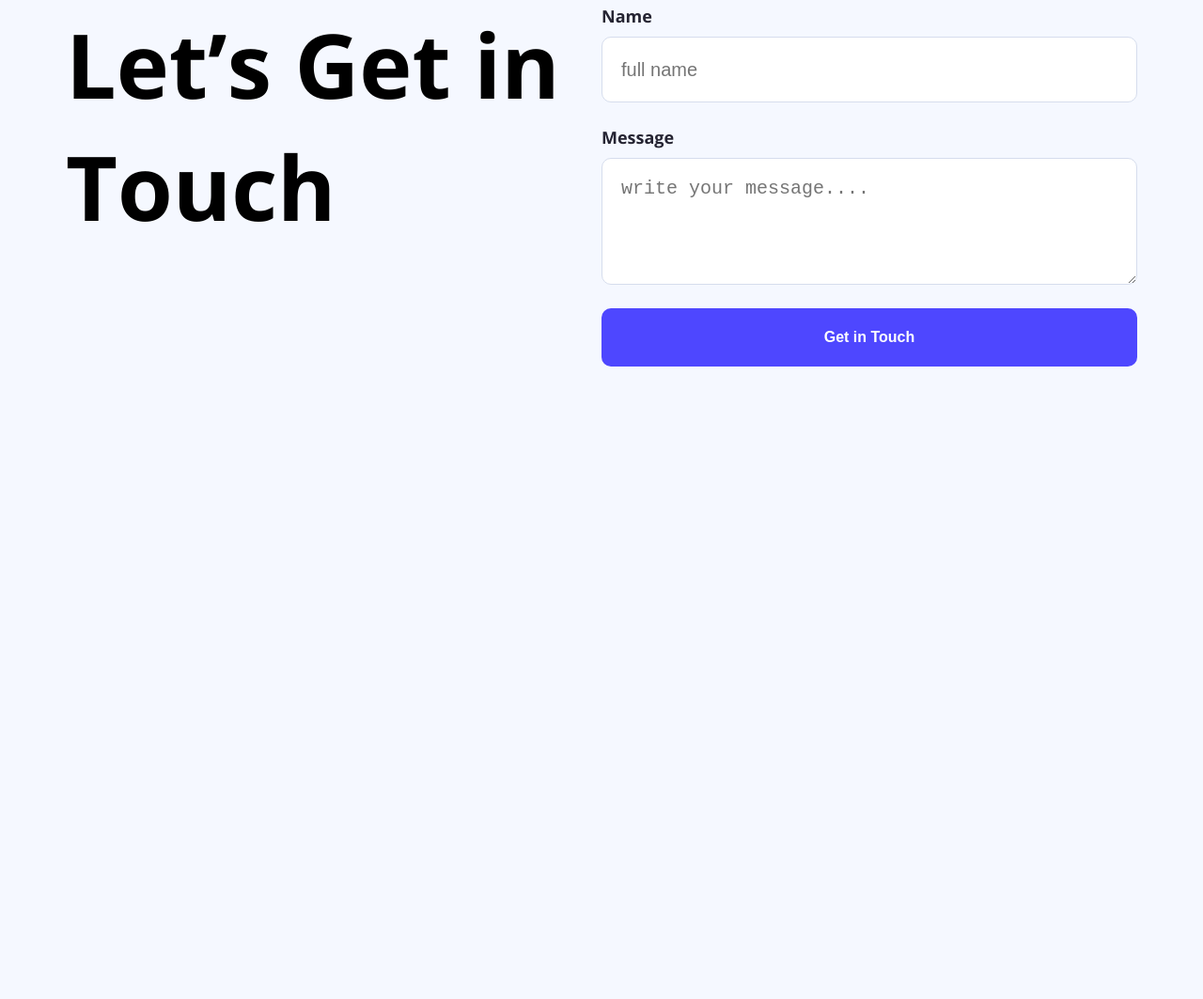
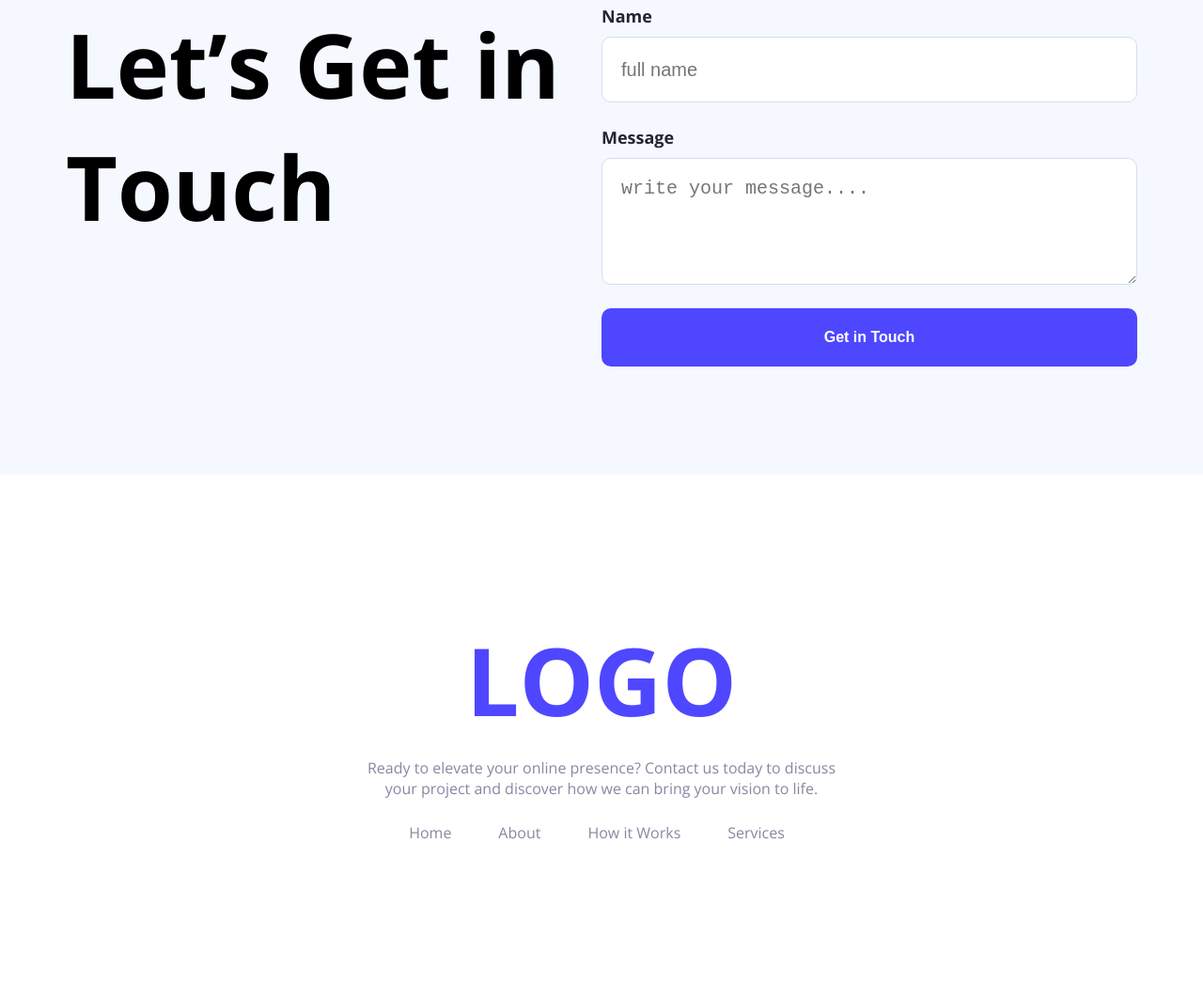
Before and after one commit to Shagota10/Assignment-01, a plain HTML site: page index.html in a window 1280 px wide. Shown: the part 1842-2905 px from the top of the page at 94% size. Before the commit the page ends 2347 px from the top, so only its background shows below. Drawn offline with nearby package versions, Linux system fonts and the light colour scheme.

Commit message:
done footer part

```diff
--- a/index.html
+++ b/index.html
@@ -91,6 +91,19 @@
         <!-- Let’s get in touch section end  -->
     </main>
     <!-- Main end -->
+    <!-- Footer start -->
+    <footer class="footer-area">
+        <h2 class="footer-title">LOGO</h2>
+        <p class="footer-description">Ready to elevate your online presence? Contact us today to discuss your project
+            and discover how we can bring your vision to life.</p>
+        <ul class="footer-link-list">
+            <li><a class="#home" href="">Home</a></li>
+            <li><a class="#about" href="">About</a></li>
+            <li><a class="#howitworks" href="">How it Works</a></li>
+            <li><a class="#services" href="">Services</a></li>
+        </ul>
+    </footer>
+    <!-- Footer end -->
 </body>
 
 </html>
--- a/styles/styles.css
+++ b/styles/styles.css
@@ -228,3 +228,41 @@ main section {
     width: 100%;
     padding: 22px 35px;
 }
+
+/* footer styles */
+.footer-area {
+    background-color: #ffffff;
+    padding: 150px 100px;
+}
+
+.footer-title {
+    font-size: 100px;
+    font-weight: bold;
+    color: #4E47FF;
+    text-align: center;
+    margin-bottom: 15px;
+}
+
+.footer-description {
+    font-size: 16px;
+    color: #8987A1;
+    width: 530px;
+    text-align: center;
+    margin: 0px auto 25px;
+}
+
+.footer-link-list {
+    display: flex;
+    align-items: center;
+    justify-content: center;
+}
+
+.footer-link-list li {
+    list-style: none;
+    margin-right: 50px;
+}
+
+.footer-link-list li a {
+    text-decoration: none;
+    color: #8987A1;
+}
```
